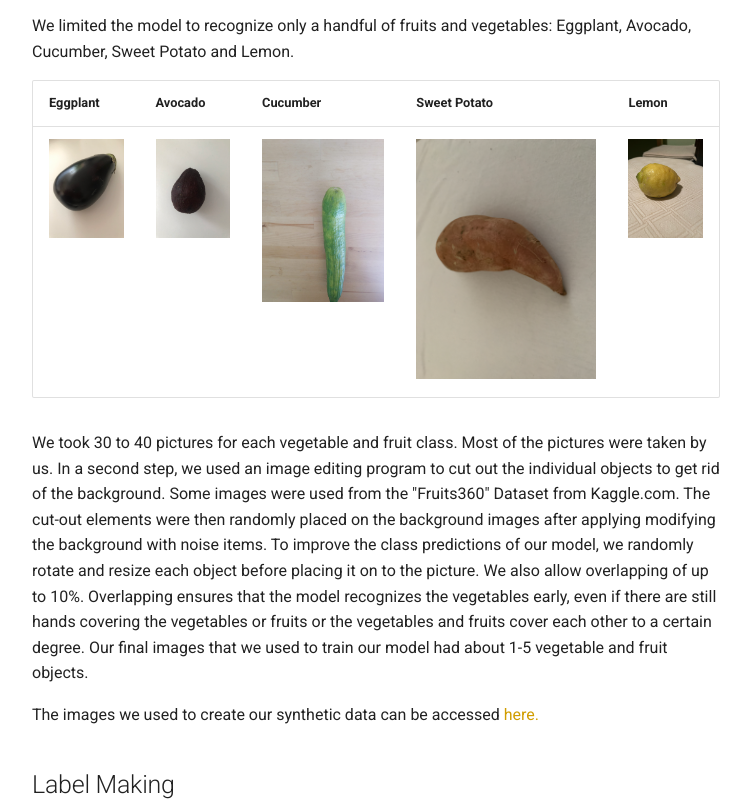
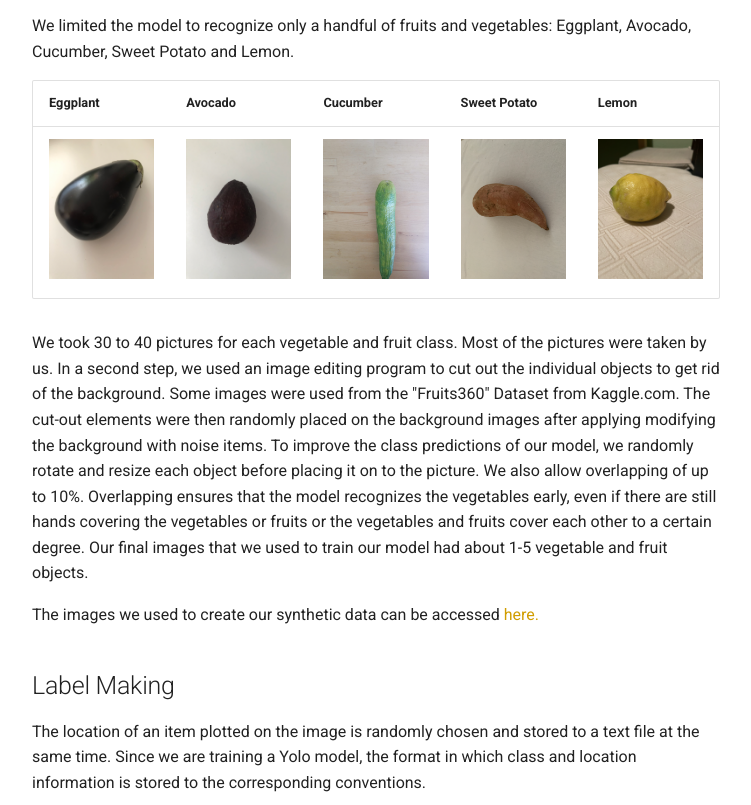
Before and after one commit to CVGruppe3/doc, a plain HTML site: page data/index.html in a window 1280 px wide. Shown: the part 747-1552 px from the top of the page, without its empty margins (264-1015 px from the left). Drawn offline with Linux system fonts and the light colour scheme.

Commit message:
Add files via upload

```diff
--- a/data/index.html
+++ b/data/index.html
@@ -614,11 +614,11 @@
 </thead>
 <tbody>
 <tr>
-<td><img alt="" src="../assets/images/Eggplant.png" width="width" /></td>
-<td width="width"><img alt="" src="../assets/images/Avocado.png" /></td>
-<td width="width"><img alt="" src="../assets/images/Cucumber.jpeg" /></td>
-<td width="width"><img alt="" src="../assets/images/Sweet_potato.JPG" /></td>
-<td width="width"><img alt="" src="../assets/images/Zitrone.png" /></td>
+<td><img alt="" src="../assets/images/Eggplant.png" width="115" /></td>
+<td><img alt="" src="../assets/images/Avocado.png" width="115" /></td>
+<td><img alt="" src="../assets/images/Cucumber.jpeg" width="115" /></td>
+<td><img alt="" src="../assets/images/Sweet_potato.JPG" width="115" /></td>
+<td><img alt="" src="../assets/images/Zitrone.png" width="115" /></td>
 </tr>
 </tbody>
 </table>
```
Also changed, not shown: 1 other file.
